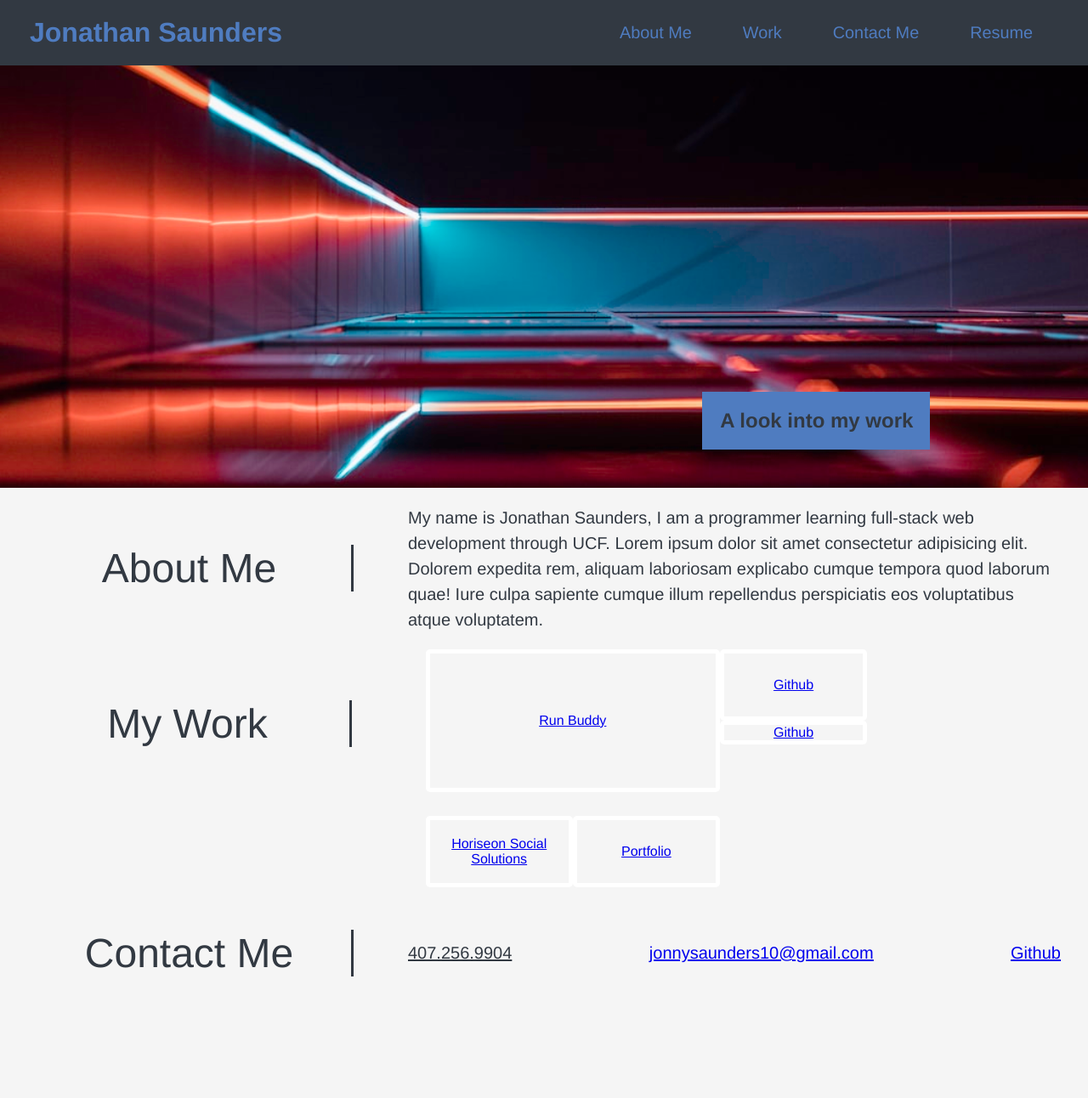
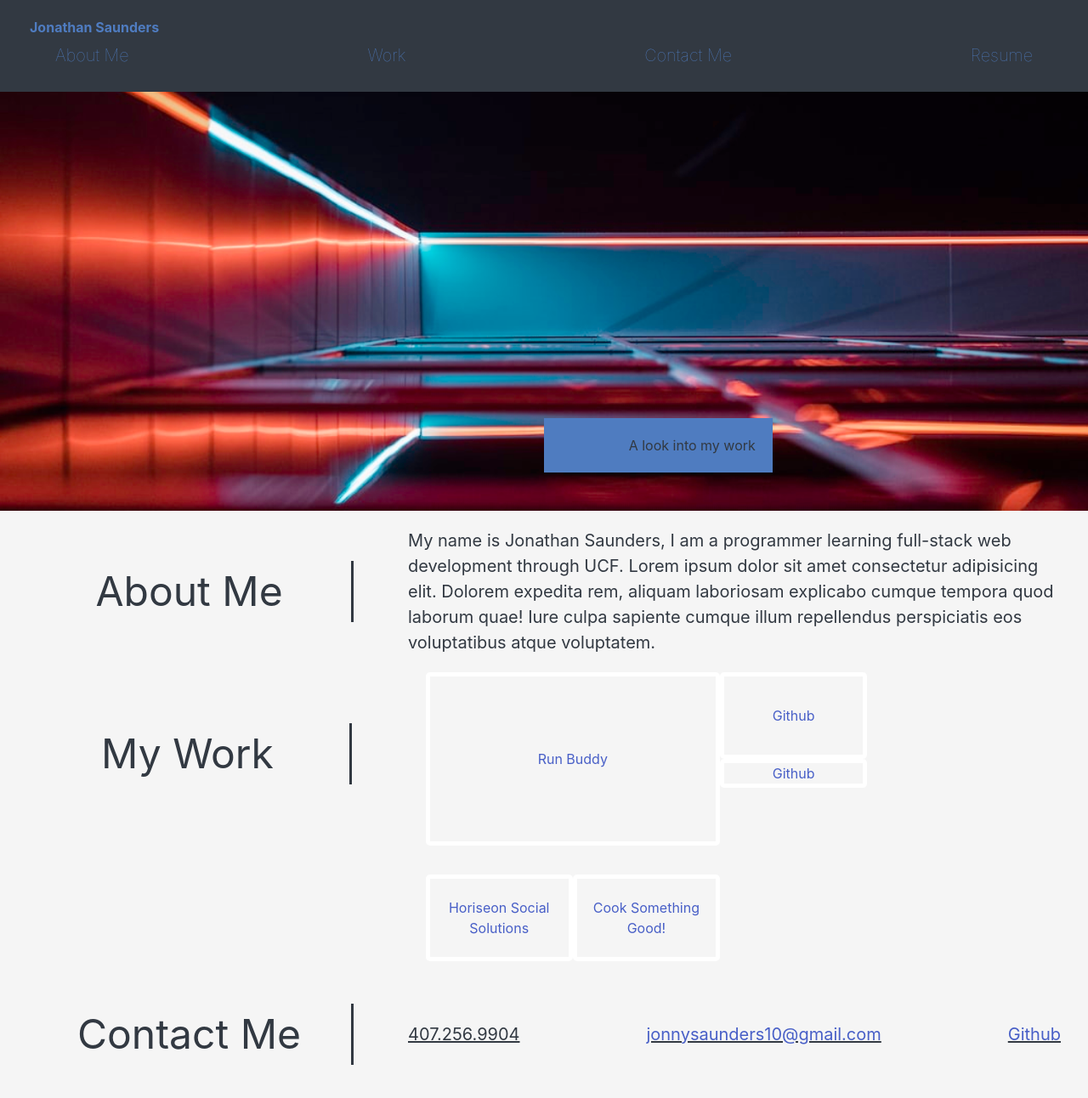
Before and after one commit to JonathanSaunders98/portfolio, a plain HTML site: page index.html in a window 1280 px wide. Shown: the whole page at 85% size. Before the commit the page ends 1199 px from the top, so only its background shows below. Drawn offline with nearby package versions, Linux system fonts and the light colour scheme.

Commit message:
updated links

```diff
--- a/index.html
+++ b/index.html
@@ -5,6 +5,7 @@
         <title>Jonathan Saunders</title>
 
         <link rel="stylesheet" href="./assets/style.css" />
+        <link rel="stylesheet" href="https://cdn.jsdelivr.net/npm/bulma@0.9.0/css/bulma.min.css" />
 
     </head>
     <body>
@@ -13,7 +14,7 @@
           <h1>
             <a>Jonathan Saunders</a>
           </h1>
-          <nav>
+          <nav class="navbar-is-info">
               <!-- Unordered list element -->
               <ul>
                   <!-- List item element -->
@@ -34,7 +35,7 @@
           </nav>
         </header>
 
-        <section class="hero">
+        <section class="hero is-hero">
            <div class="hero-text">
              <h2>A look into my work</h2>
            </div>
@@ -55,7 +56,7 @@
                     <a href="https://jonathansaunders98.github.io/horiseon-social-solutions/">Horiseon Social Solutions</a>
                 </div>
                 <div class="grid-item box-3">
-                    <a href="https://github.com/JonathanSaunders98">Portfolio</a>
+                    <a href="https://kpehl.github.io/ucf-project-1/">Cook Something Good!</a>
                 </div>
                 <div class="grid-item box-4">
                     <a href="https://github.com/JonathanSaunders98">Github</a>
```
